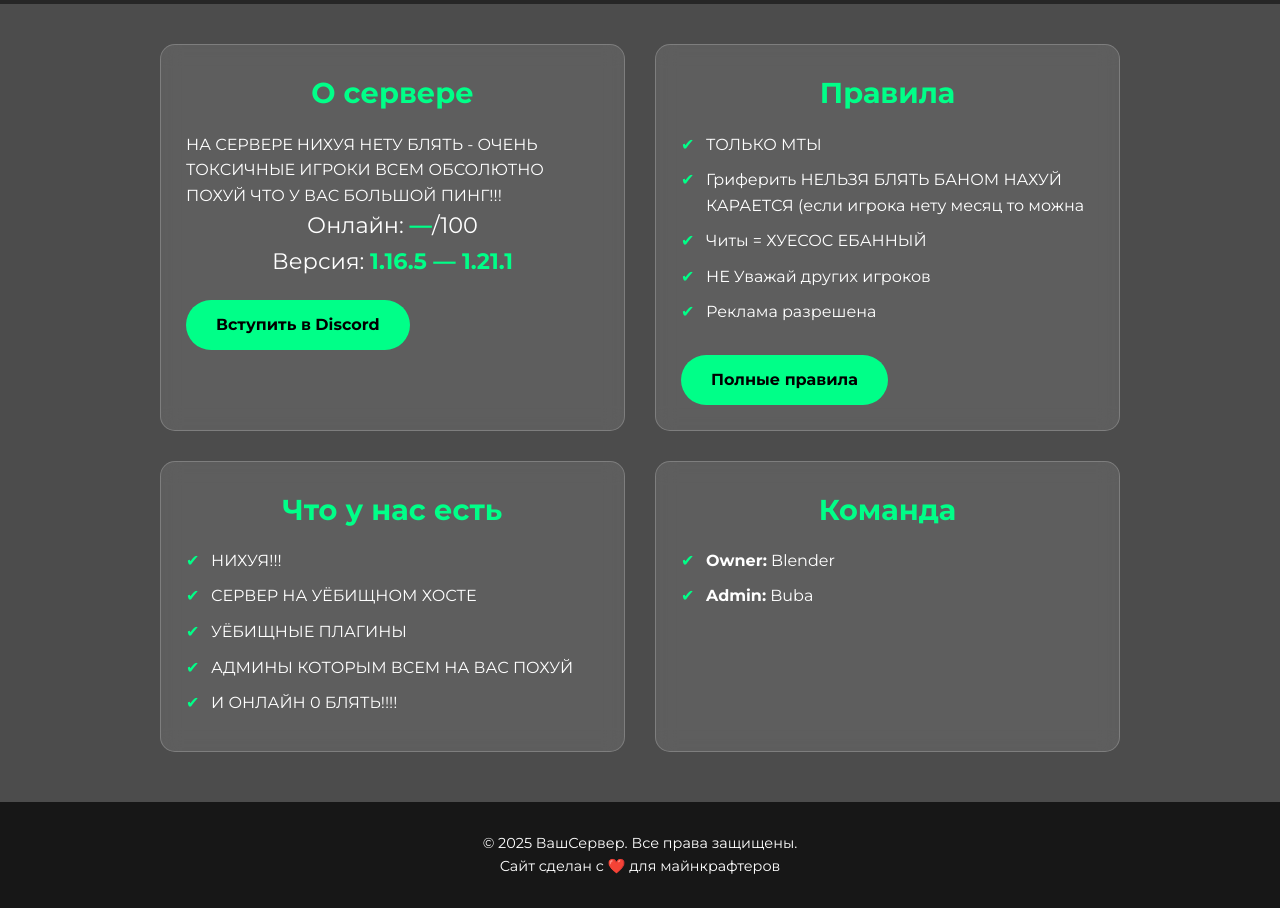
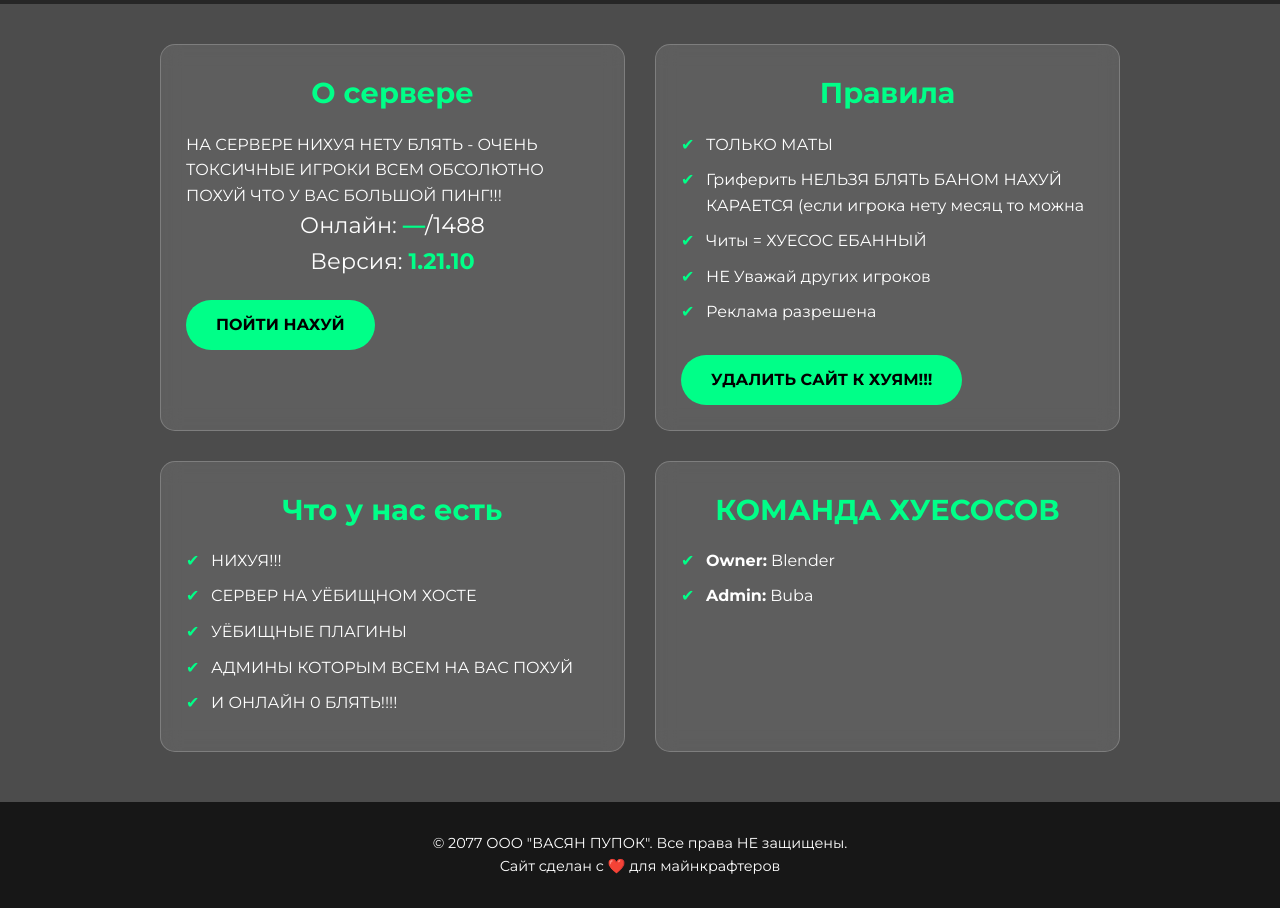
Before and after one commit to gitbuba123/myserver-site, a plain HTML site: page index.html in a window 1280 px wide. Shown: the part 460-1368 px from the top of the page. Drawn offline with Linux system fonts and the light colour scheme; no server answers.

Commit message:
Update index.html

```diff
--- a/index.html
+++ b/index.html
@@ -169,22 +169,22 @@
        ВСЕМ ОБСОЛЮТНО ПОХУЙ ЧТО У ВАС БОЛЬШОЙ ПИНГ!!!
       </p>
       <div class="stats">
-        <p>Онлайн: <span id="online">—</span>/100</p>
-        <p>Версия: <span>1.16.5 — 1.21.1</span></p>
+        <p>Онлайн: <span id="online">—</span>/1488</p>
+        <p>Версия: <span>1.21.10</span></p>
       </div>
-      <a href="#" class="btn">Вступить в Discord</a>
+      <a href="#" class="btn">ПОЙТИ НАХУЙ</a>
     </div>
 
     <div class="card">
       <h2>Правила</h2>
       <ul>
-        <li>ТОЛЬКО МТЫ</li>
+        <li>ТОЛЬКО МАТЫ</li>
         <li>Гриферить НЕЛЬЗЯ БЛЯТЬ БАНОМ НАХУЙ КАРАЕТСЯ (если игрока нету месяц то можна</li>
         <li>Читы = ХУЕСОС ЕБАННЫЙ</li>
         <li>НЕ Уважай других игроков</li>
         <li>Реклама разрешена</li>
       </ul>
-      <a href="#" class="btn">Полные правила</a>
+      <a href="#" class="btn">УДАЛИТЬ САЙТ К ХУЯМ!!!</a>
     </div>
 
     <div class="card">
@@ -199,7 +199,7 @@
     </div>
 
     <div class="card">
-      <h2>Команда</h2>
+      <h2>КОМАНДА ХУЕСОСОВ</h2>
       <ul>
         <li><strong>Owner:</strong> Blender</li>
         <li><strong>Admin:</strong> Buba</li>
@@ -208,7 +208,7 @@
   </main>
 
   <footer>
-    <p>&copy; 2025 ВашСервер. Все права защищены.</p>
+    <p>&copy; 2077 ООО "ВАСЯН ПУПОК". Все права НЕ защищены.</p>
     <p>Сайт сделан с ❤️ для майнкрафтеров</p>
   </footer>
 
```
